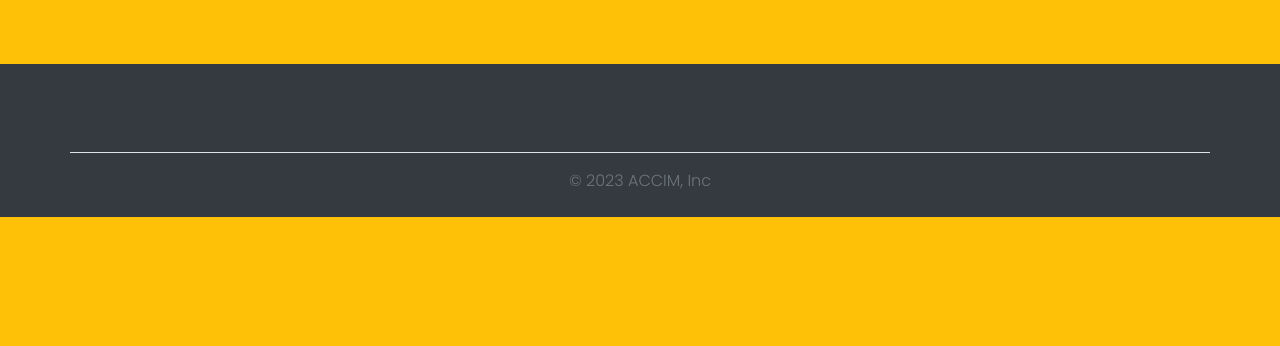
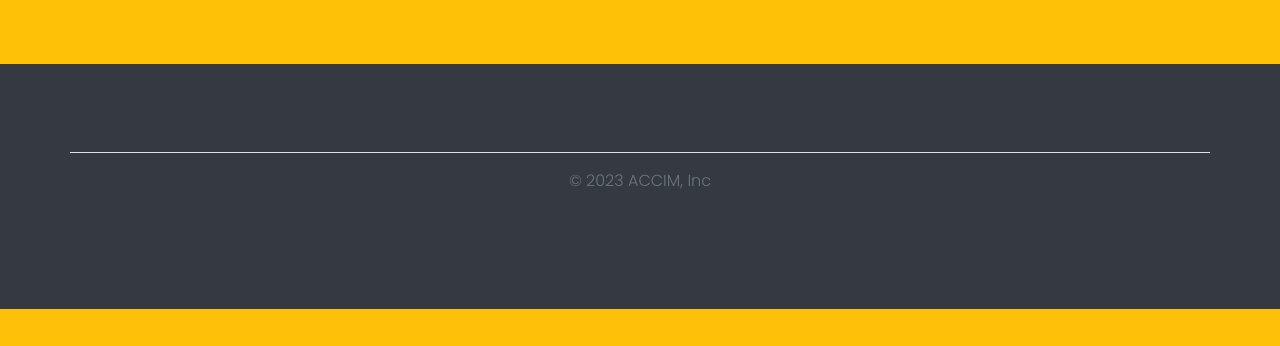
Before and after one commit to Nandhukriss/Automatic-Censorable-Content-Identification-In-movies-Using-DeepLearning-Flask, a Flask app: page / in a window 1280 px wide. Shown: the part 766-1112 px from the top of the page. Run offline with Flask 2, Linux system fonts and the light colour scheme; parts of the project's set-up code (start-up, migrations or seed data) failed here and were passed over.

```diff
--- a/static/style.css
+++ b/static/style.css
@@ -7,6 +7,7 @@ html, body {
     height: 100%;
     margin: 0;
     padding: 0;
+    overflow-x: hidden;
   }
 
 nav .navbar-brand
--- a/templates/index.html
+++ b/templates/index.html
@@ -6,8 +6,8 @@
   <div class="py-5">
 
 
-    <div class="row container-fluid ">
-      <div class="col-lg-4 ">
+    <div class="row ">
+      <div class="col-md-4 ">
 
       <img  class="rounded"  width="150" height="160" src="https://www.svgrepo.com/show/189430/files-folder.svg" alt="">
         <h2 class="text-white">Step1</h2>
--- a/templates/layout.html
+++ b/templates/layout.html
@@ -31,7 +31,7 @@
             </a>
 
             <ul class="nav col-12 col-lg-auto my-2 justify-content-center my-md-0 text-small ml-5 pl-5" >
-                <h1 class="display-5 font-weight-bold text-dark">Automatic Censorable Content Identification</h1>
+                <h1 class="display-5 font-weight-bold text-dark ">Automatic Censorable Content Identification</h1>
               </li>
             </ul>
           </div>
@@ -39,15 +39,13 @@
       </div>
     {% block body %} {%endblock%}
 
-    <div class="mt-5 pt-5 bg-dark ">
+    <div class="mt-5 pt-5 bg-dark " style="height: 22vh;">
         <footer class="py-2 my-1 m-3">
           <ul class="nav justify-content-center border-bottom pb-3 mb-3 container">
-
           </ul>
           <p class="text-center text-muted">© 2023 ACCIM, Inc</p>
         </footer>
       </div>
-
     <script src="https://code.jquery.com/jquery-3.5.1.slim.min.js"
         integrity="sha384-DfXdz2htPH0lsSSs5nCTpuj/zy4C+OGpamoFVy38MVBnE+IbbVYUew+OrCXaRkfj"
         crossorigin="anonymous"></script>
```
Also changed, not shown: requirements.txt (line endings or trailing spaces), 4 other files.
